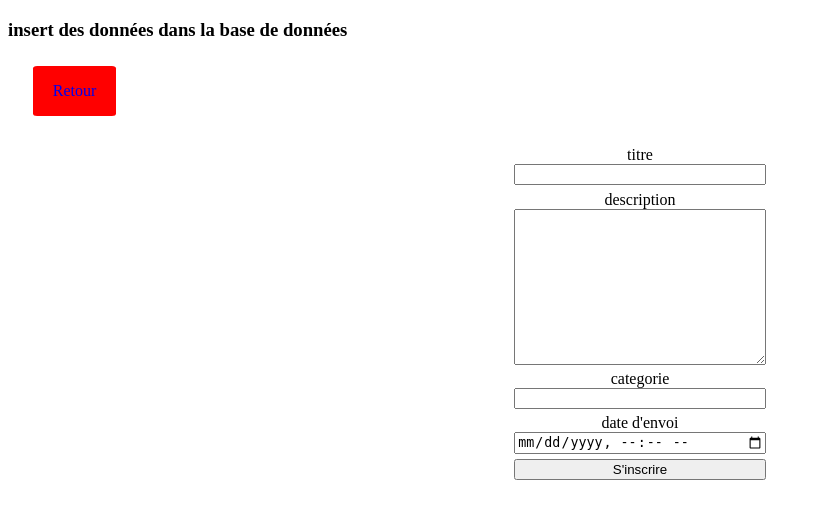
After one commit to barroam/Boite-idee, a PHP site: page /ajout_idee.php in a window 1280 px wide. The commit adds this page. Shown: the top 519 px of the page, without its empty margins (0-821 px from the left). Run offline with PHP 8.4, Linux system fonts and the light colour scheme.

Commit message:
ajout de la partie ajout d'idée

```diff
--- /dev/null
+++ b/ajout_idee.php
@@ -0,0 +1,67 @@
+<!DOCTYPE html>
+<html lang="en">
+<head>
+    <meta charset="UTF-8">
+    <meta name="viewport" content="width=device-width, initial-scale=1.0">
+    <title>Document</title>
+</head>
+<body>
+
+
+
+<h3>insert des données dans la base de données</h3>
+<a href="base_donnee.php" class="btn_retour end">Retour</a>
+<div class="container">
+
+               <form action="base_donnee.php" method="POST">
+                    <div class="mb-3">
+                    <label for="tire">titre</label>
+                    <input type='text' name='titre' class="form-control">
+                    </div>
+                    <div class="mb-3">
+                    <label for="description">description</label>
+                <textarea type="text" name="descript" id="10" cols="30" rows="10"></textarea>
+                    </div>
+                    <div class="mb-3">
+                    <label for="categorie">categorie</label>
+                    <input type='text' name="categorie" class="form-control">
+                    </div>
+                    <div class="mb-3">
+                    <label for="date_envoi">date d'envoi</label>
+                    <input type="DateTime-local" name="date_envoi" >
+                    </div>
+
+                        <div class="mb-3">
+                        <button type="submit" name="save_ajout">S'inscrire</button>
+                        </div>
+               </form>
+    </div>
+</body>
+<style>
+    .container{
+        display: flex;
+        justify-content: center;
+        text-align: center;
+    }
+    .mb-3{
+        display:flex ;
+        flex-direction: column;
+        column-gap: 2%;
+        margin: 2%;
+    }
+    .btn_retour{
+        display: flex;
+       justify-content: center;
+       align-items: flex-end;
+        text-decoration: none;
+       padding: 1rem;
+       margin: 2%;
+        background-color: red;
+        border-radius: 5% ;
+
+        width: 4%;
+
+    }
+
+</style>
+</html>
```
Also changed, not shown: base_donnee.php (+45 -0 lines), index.php (+16 -1 lines).
